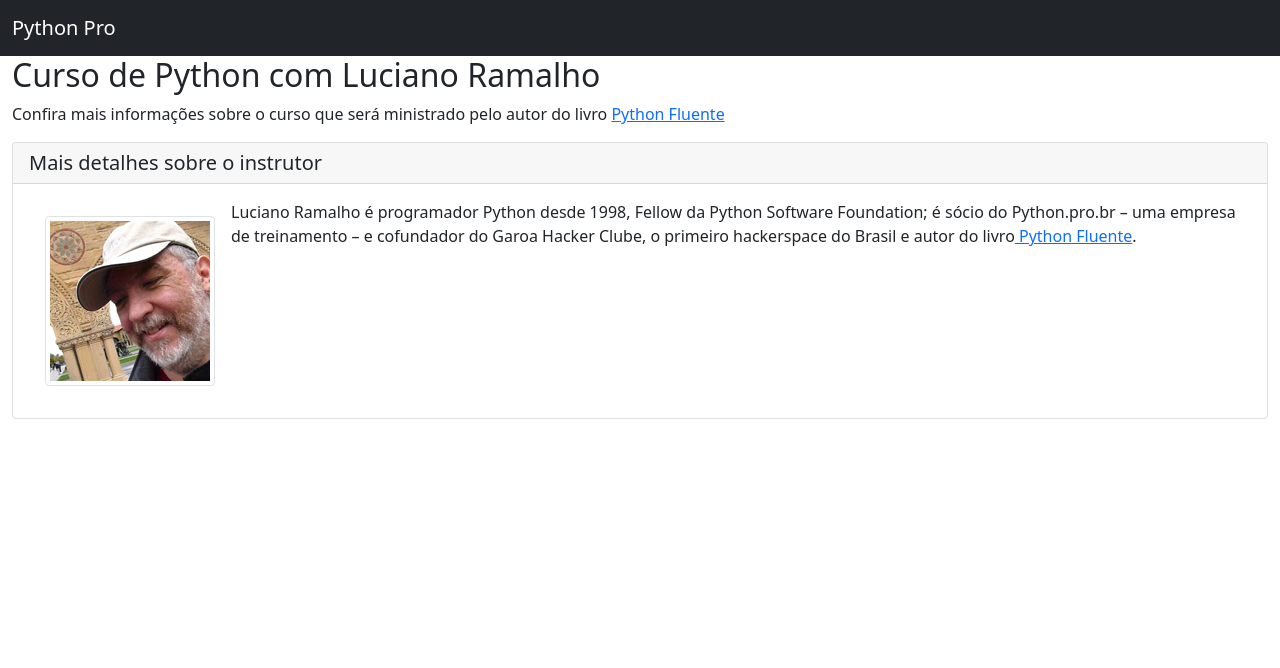
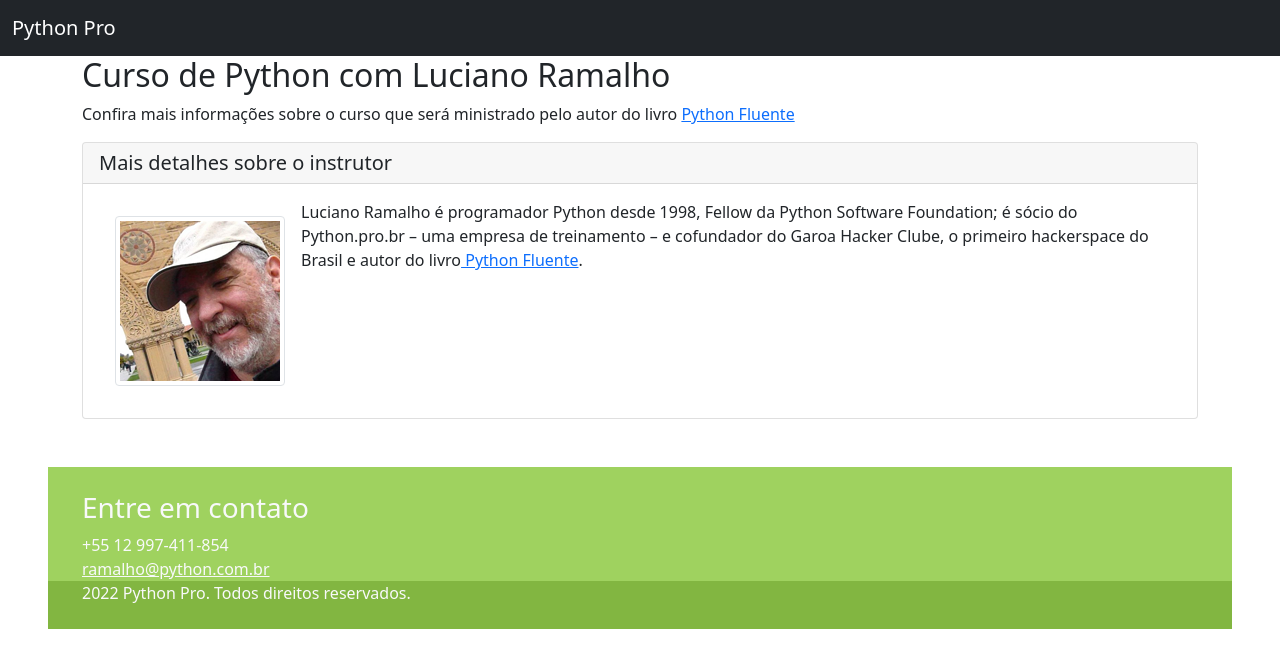
Before and after one commit to Moronicwb/curso-django, a Django app: template pypro/base/templates/base/home.html in a window 1280 px wide. Shown: the top 668 px of the page. Run offline with Django 4.2, Linux system fonts and the light colour scheme; the template is opened without the code that fills it, so the values that code supplies are empty; parts of the project's set-up code (start-up, migrations or seed data) failed here and were passed over; some libraries are stand-ins or nearby versions.

Commit message:
Entrega da Landing Page
close #91

```diff
--- a/pypro/base/static/css/style.css
+++ b/pypro/base/static/css/style.css
@@ -1 +1,7 @@
-# Empty CSS file for your own CSS
+.main-footer{
+    background-color: #9fd25f;
+}
+
+.rights{
+    background-color: #82b641;
+}
--- a/pypro/base/templates/base/home.html
+++ b/pypro/base/templates/base/home.html
@@ -13,7 +13,7 @@
     <meta name="author" content="Braulio Moroni">
     <link rel="icon" type="image/png" href="{% static 'img/favicon.png' %}"/>
     <link href="{% static 'css/bootstrap.min.css' %}" rel="stylesheet">
-    <link href="{% static 'css/style.css%' %}" rel="stylesheet">
+    <link href="{% static 'css/style.css' %}" rel="stylesheet">
     <script src="{% static 'js/jquery.min.js' %}" ></script>
     <script src="{% static 'js/bootstrap.min.js' %}" ></script>
     <script src="{% static 'js/scripts.js' %}"></script>
@@ -35,7 +35,7 @@
           </div>
       </nav>
 
-    <div class="container-fluid">
+    <div class="container">
         <div class="row">
             <div class="col-md-12">
                 <div class="jumbotron">
@@ -69,5 +69,30 @@
             </div>
         </div>
     </div>
+
+    <footer class="main-footer m-5 pt-4 text-light">
+        <div class="container">
+            <div class="row">
+                <div class="col">
+                    <h3>Entre em contato</h3>
+                    <adress>
+                        +55 12 997-411-854
+                        <br>
+                        <a href="mailto:ramalho@python.com.br" class="text-light">ramalho@python.com.br</a>
+                    </adress>
+                </div>
+            </div>
+        </div>
+        <div class="rights pb-4">
+            <div class="container">
+                <div class="row">
+                    <div class="col">
+                        {% now 'Y' %} Python Pro. Todos direitos reservados.
+                    </div>
+                </div>
+            </div>
+        </div>
+
+    </footer>
   </body>
 </html>
```
Lines whose indentation alone changed are shown as unchanged.
